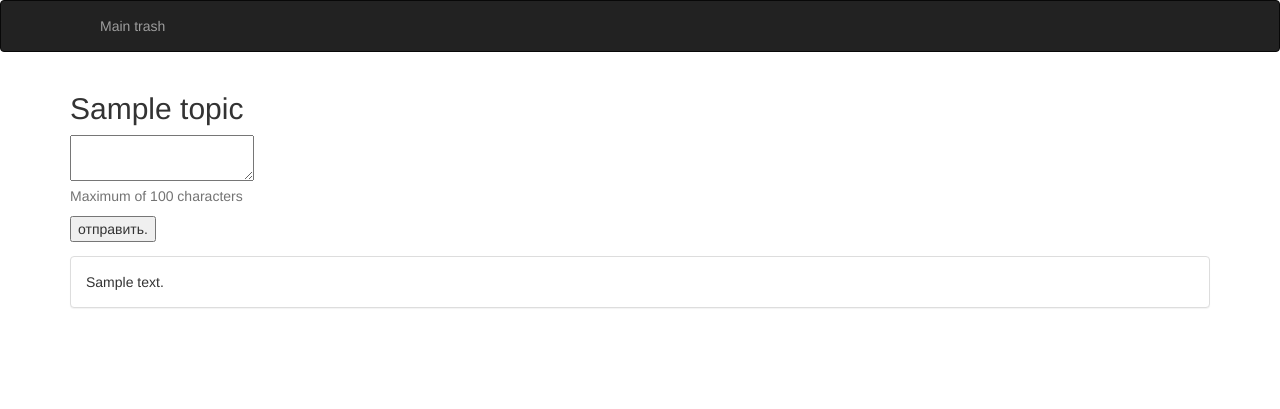
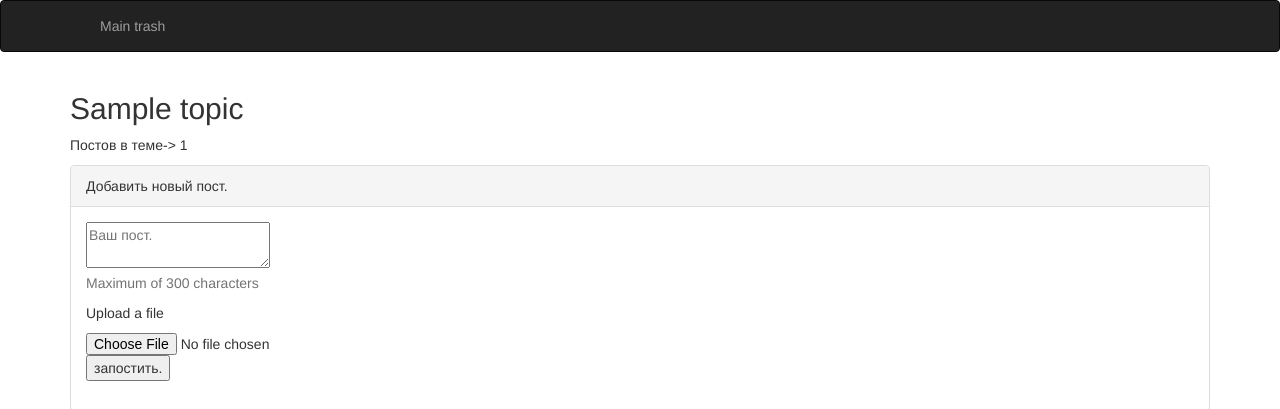
Before and after one commit to darker0n/lolbox, a Flask app: page /topic/1 in a window 1280 px wide. Shown: the top 409 px of the page. Run offline with Flask 2, Linux system fonts and the light colour scheme; a database or web service that is not in the repository returns one stand-in record (values such as "Sample title"); some libraries are stand-ins or nearby versions.

Commit message:
Add files in post. Bug fixes.

```diff
--- a/app.py
+++ b/app.py
@@ -1,21 +1,32 @@
 # coding: utf-8
 import os
-from flask import Flask, render_template, redirect, url_for, flash, request
+from flask import Flask, render_template, redirect, url_for, flash, request, send_from_directory
 from flask.ext.wtf import Form
 from wtforms import TextAreaField, SubmitField
 from wtforms.validators import *
+from werkzeug import secure_filename
+import datetime
 import pymongo
 import collections
+import hashlib
 
 app = Flask(__name__)
 app.config['SECRET_KEY'] = 'pashaandmisha'
 
+UPLOAD_FOLDER = '/'
+ALLOWED_EXTENSIONS = set(['png', 'jpg', 'jpeg', 'gif'])
+app.config['UPLOAD_FOLDER'] = UPLOAD_FOLDER
+app.config['MAX_CONTENT_LENGTH'] = 5 * 1024 * 1024
 MONGODB_URL = os.environ.get("MONGODB_URI")
 client = pymongo.MongoClient(MONGODB_URL)
 db = client.get_default_database()
 
 def get_coll(coll):
         return db[coll]
+
+def allowed_file(filename):
+    return '.' in filename and \
+           filename.rsplit('.', 1)[1] in ALLOWED_EXTENSIONS
 
 @app.errorhandler(404)
 def page_not_found(e):
@@ -25,16 +36,31 @@ def page_not_found(e):
 def internal_server_error(e):
         return render_template('500.html'), 500
 
+@app.route('/uploads/<file_id>')
+def uploaded_file(file_id):
+    return send_from_directory(app.config['UPLOAD_FOLDER'],
+                               file_id)
+
 @app.route('/topic/<int:number>', methods=['GET', 'POST'])
 def ticket(number):
         coll = get_coll("topics")
         topic = coll.find_one({"number": number})
 
         if request.method == 'POST':
+		file = request.files['file']
+        	if file and allowed_file(file.filename):
+            		extension = os.path.splitext(secure_filename(file.filename))[1]
+                        file_name = secure_filename(file.filename)
+                        file_id = len([name for name in os.listdir(app.config['UPLOAD_FOLDER']) if os.path.isfile(os.path.join(app.config['UPLOAD_FOLDER'], name))]) + 1
+                        target = '{0}{1}'.format(str(file_id), extension)
+            		file.save(os.path.join(app.config['UPLOAD_FOLDER'], target))
                 result = coll.update_one({"number": number},
                                                {"$pushAll":
-                                                {"comments": [request.form["text"]]}})
-                flash(u'спс. да хранит тебя Господь.')
+                                                {"posts": [{"text":request.form["text"],
+                                                            "file_id": target,
+                                                            "file_name": file_name,
+                                                            "time": datetime.datetime.now()}]}})
+                flash(u'пост залит.')
                 return redirect(request.path)
         return render_template('topic.html', topic=topic)
 
@@ -44,4 +70,4 @@ def homepage():
 
 if __name__ == '__main__':
         port = int(os.environ.get('PORT', 5000))
-        app.run(host='0.0.0.0', port=port)
+        app.run(host='0.0.0.0', port=port, debug=False)
--- a/templates/404.html
+++ b/templates/404.html
@@ -4,6 +4,7 @@
 
 {% block page_content %}
 <div class="page-header">
+  <img src="{{ url_for('static', filename='404.jpg') }}">
   <h2>к сожалению, такой страницы тут нет, поэтому идите на хуй :)</h2>
   <p> либо на главную стрницу => <a href="/" class="btn btn-info" role="button">Типа мэйн пэйдж</a></p>
 </div>
--- a/templates/500.html
+++ b/templates/500.html
@@ -4,6 +4,6 @@
 
 {% block page_content %}
 <div class="page-header">
-    <h4>Внутренная ошибка сервера. хз что тут произошло, если что, пишете в вк => <a href="vk.com/pashazavadsky">Pasha Zavadsky</a></h4>
+    <h4>Внутренная ошибка сервера. хз что тут произошло, если что, пишете в вк => <a href="http://vk.com/pashazavadsky">Pasha Zavadsky</a></h4>
 </div>
 {% endblock %}
--- a/templates/index.html
+++ b/templates/index.html
@@ -7,7 +7,7 @@
 <div class="panel panel-default">
     <div class="panel-heading"> <span class="glyphicon glyphicon-retweet" aria-hidden="true"></span> Random meme</div>
     <div class="panel-body">
-      <img src="{{ url_for('static', filename='meme.png') }}">
+        <img src="{{ url_for('static', filename='meme.jpg') }}">
     </div>
 </div>
 <div class="panel panel-default">
@@ -15,7 +15,7 @@
         <span class="glyphicon glyphicon-fire" aria-hidden="true"></span> Популярные темы</div>
     <div class="panel-body">
         {% for topic in topics%}
-        <a href="/topic/{{topic.number}}" class="btn btn-info" role="button">{{topic.name}} <span class="badge">{{ topic.comments|length }}</span></a>
+        <a href="/topic/{{topic.number}}" class="btn btn-info" role="button">{{topic.name}} <span class="badge">{{ topic.posts|length }}</span></a>
         {% endfor %}
     </div>
 </div>
--- a/templates/topic.html
+++ b/templates/topic.html
@@ -3,19 +3,35 @@
 {% block title %}lolbox - {{ topic.name }}{% endblock %}
 
 {% block page_content %}
-<h2> {{ topic.name }} </h2>
+<h2> {{ topic.name }} </h2> <p> Постов в теме-> {{ topic.posts|length }} </p>
 
-<form role="form" data-toggle ="validator" name="postbox" method="post">
-    <textarea name="text" maxlength="100"></textarea>
-    <div class="help-block">Maximum of 100 characters</div>
-<input type="submit" name="submit" value="отправить.">
-</form>
+<div class="panel panel-default">
+    <div class="panel-heading">Добавить новый пост.</div>
+    <div class="panel-body">
+        <form role="form" data-toggle ="validator" name="postbox" method="post" enctype=multipart/form-data>
+            <textarea required name="text" placeholder="Ваш пост." maxlength="300"></textarea>
+            <div class="help-block">Maximum of 300 characters</div>
+            <p>Upload a file</p>
+            <input required type=file name=file>
+            <input type="submit" name="submit" value="запостить.">
+        </form>
+    </div>
+</div>
 
-{% for comment in topic.comments|reverse %}
+<style>
+ img {max-height:200px;
+     max-width:200px}
+</style>
+
+{% for post in topic.posts|reverse %}
 <div class="panel panel-default">
-<div class="panel-body">
-   {{ comment|urlize(40) }}
-  </div>
+    <div class="panel-body">
+        {% if post.file_name %}
+        <img src="{{ url_for('uploaded_file', file_id=post.file_id) }}">
+        <p> {{ post.file_name }} </p>
+        {% endif %}
+        {{ post.text|urlize(40) }} <span class="label label-primary"> {{ post.time }}</span>
+    </div>
 </div>
 {% endfor %}
 
```
Also changed, not shown: static/404.jpg (added), static/meme.jpg (added), static/meme.png (deleted).
